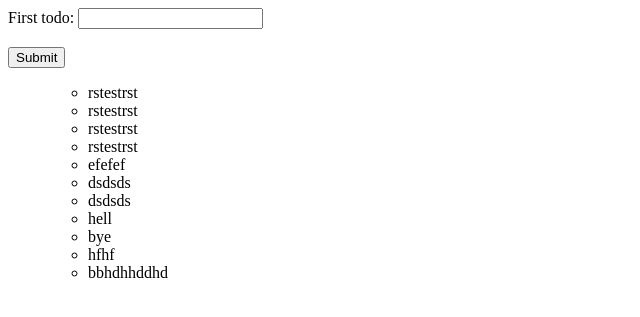
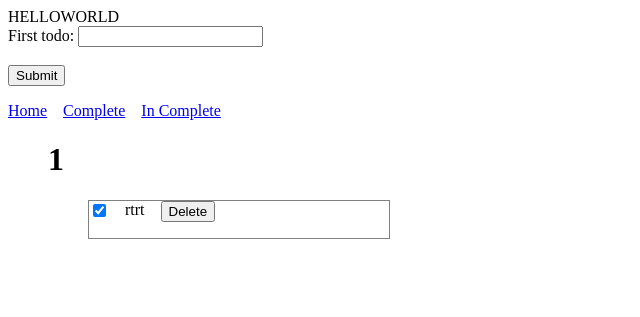
Before and after one commit to sarjis-abdullah/apache-server-php, a PHP site: page / in a window 1280 px wide. Shown: the top 317 px of the page, without its empty margins (0-640 px from the left). Run offline with PHP 8.4, Linux system fonts and the light colour scheme.

Commit message:
crud added

```diff
--- a/php-files/create.php
+++ b/php-files/create.php
@@ -16,7 +16,7 @@ if (file_exists('todo.json')) {
 if (isset($_POST['fname']) && $_POST['fname'] != '') {
   $todos = [...$todos, [
     'id' => uniqid(),
-    'completed' => true,
+    'completed' => false,
     'name' => $_POST['fname']
   ]];
 
--- a/php-files/index.php
+++ b/php-files/index.php
@@ -3,8 +3,50 @@ $todos = [];
 if (file_exists('todo.json')) {
     $jsonTodos = file_get_contents('todo.json');
     $todos = json_decode($jsonTodos, true);
+
+    $text1 = "hello";
+    $text2 = "world";
+//    $o = substr($text2, 1, 4);
+//    $o = str_replace('hello', 'bye', $text1.$text2);
+    $o = strtoupper($text1.$text2);
+    print_r($o);
+
+    $queries = [];
+    parse_str($_SERVER['QUERY_STRING'], $queries);
+    parse_str($_SERVER['QUERY_STRING'], $aa);
+
+    if (count($queries) && isset($queries['complete'])){
+        $todos = array_filter($todos, function ($item){
+            if ($item['completed'])
+                return $item;
+        });
+    }
+
+    if (count($queries) && isset($queries['incomplete'])){
+        $todos = array_filter($todos, function ($item){
+            if (!$item['completed'])
+                return $item;
+        });
+    }
+    if (!empty($_POST['toggleableId']) && $_POST['toggleableId'] != ''){
+
+        print_r($_POST['toggleableId']);
+        $toggleableId = $_POST['toggleableId'];
+        $todos = array_map(function ($todo) use ($toggleableId){
+            if ($toggleableId == $todo['id']){
+                $todo['completed'] = !$todo['completed'];
+                return $todo;
+            }
+            return $todo;
+        }, $todos);
+
+        file_put_contents('todo.json', json_encode($todos, JSON_PRETTY_PRINT));
+//        echo '<pre>';
+//        print_r($todos);
+//        echo '</pre>';
+        unset($_POST['toggleableId']);
+    }
 }
-
 
 ?>
 
@@ -22,20 +64,44 @@ if (file_exists('todo.json')) {
   <input type="text" id="fname" name="fname"><br><br>
   <input type="submit" value="Submit">
 </form>
+<div style="display: flex; gap: 1rem">
+    <a href="/"> Home </a>
+    <a href="/?complete=true"> Complete </a>
+    <a href="/?incomplete=true"> In Complete </a>
+</div>
 <ul>
+    <h1>
+        <?php echo count($todos)?>
+    </h1>
     <ul>
-        <?php
-        foreach ($todos as $todo):
-            ?>
-            <li>
+        <?php foreach ($todos as $todo): ?>
+            <li style="display: flex; gap: 1rem; border: 1px solid gray; max-width: 300px">
+                <form action="" method="post">
+                    <input type="checkbox" name="toggleableTodo" id="<?php echo $todo['id'] ?>"
+                        <?php echo $todo['completed'] ? 'checked': ''; ?> >
+
+                    <input type="hidden" name="toggleableId" value="<?php echo $todo['id'] ?>">
+
+                </form>
                 <?php echo $todo['name']; ?>
+                <form action="delete.php" method="post">
+                    <input type="hidden" name="deleteableId" value="<?php echo $todo['id'] ?>">
+                    <input type="submit" value="Delete">
+                </form>
             </li>
-        <?php
-        endforeach;
-        ?>
+        <?php endforeach; ?>
     </ul>
 </ul>
 
+  <script>
 
+      const selected = document.querySelectorAll('input[type=checkbox][name=toggleableTodo]')
+        console.log(selected)
+      selected?.forEach(item=> {
+          item.onclick = function (){
+              this.parentNode.submit()
+          }
+      })
+  </script>
 </body>
 </html>
--- a/php-files/todo.json
+++ b/php-files/todo.json
@@ -1,57 +1,7 @@
 [
     {
-        "id": "646bc274abbad",
+        "id": "646c7f9fce309",
         "completed": true,
-        "name": "rstestrst"
-    },
-    {
-        "id": "646bc2902124a",
-        "completed": true,
-        "name": "rstestrst"
-    },
-    {
-        "id": "646bc292d1e84",
-        "completed": true,
-        "name": "rstestrst"
-    },
-    {
-        "id": "646bc39415187",
-        "completed": true,
-        "name": "rstestrst"
-    },
-    {
-        "id": "646bc3ebe2825",
-        "completed": true,
-        "name": "efefef"
-    },
-    {
-        "id": "646bc40728df4",
-        "completed": true,
-        "name": "dsdsds"
-    },
-    {
-        "id": "646bc416f0273",
-        "completed": true,
-        "name": "dsdsds"
-    },
-    {
-        "id": "646bc41f94752",
-        "completed": true,
-        "name": "hell"
-    },
-    {
-        "id": "646bc42386788",
-        "completed": true,
-        "name": "bye"
-    },
-    {
-        "id": "646bc43c6dbbf",
-        "completed": true,
-        "name": "hfhf"
-    },
-    {
-        "id": "646bc440ec1f8",
-        "completed": true,
-        "name": "bbhdhhddhd"
+        "name": "rtrt"
     }
 ]
```
Also changed, not shown: php-files/delete.php (added, +26 -0 lines).
